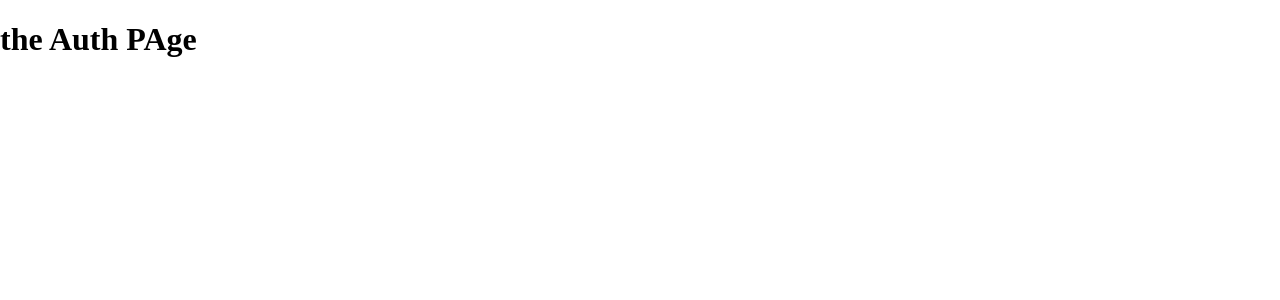
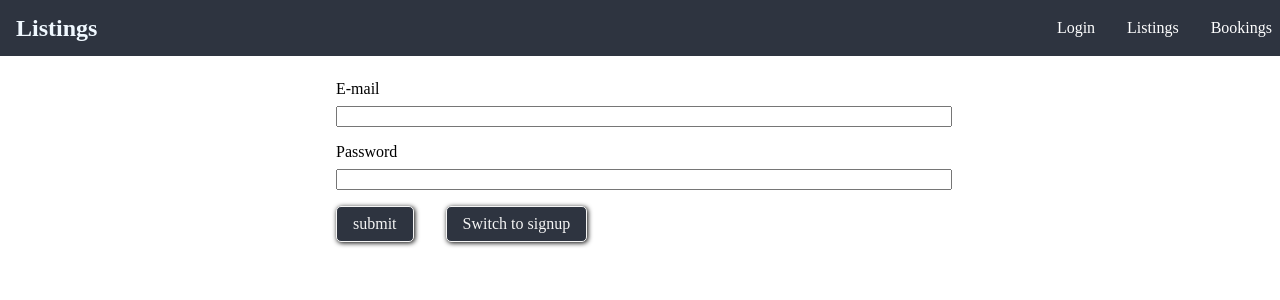
Before and after one commit to rokamba/Listings, a React (Create React App) app in the folder client/: page /auth in a window 1280 px wide. Shown: the top 300 px of the page. Built offline with nearby package versions, Linux system fonts and the light colour scheme.

Commit message:
updated the login

```diff
--- a/client/src/App.css
+++ b/client/src/App.css
@@ -0,0 +1,3 @@
+.content {
+  margin: 4rem 2.5rem ;
+}
--- a/client/src/App.js
+++ b/client/src/App.js
@@ -1,21 +1,46 @@
-import React from 'react';
+import React, {Component} from 'react';
 import './App.css';
 import {BrowserRouter, Route, Redirect, Switch} from 'react-router-dom'
 import Auth from './pages/Auth';
 import Listings from './pages/Listings';
 import Bookings from './pages/Bookings';
+import NavBar from './components/NavBar/NavBar';
+import Authentication from './context/authentication';
 
-function App() {
+class App extends Component{
+  state = {
+    token: null,
+    userId:null
+  };
+
+  login = (token,userId, tokenExpiration) =>{
+    this.setState({token: token, userId:userId});
+
+  }
+  logout = () =>{
+    this.setState({token: null, userId:null});
+
+  }
+  render(){
   return (
     <BrowserRouter>
+    <React.Fragment>
+    <NavBar/>
+    <Authentication.Provider value = {{token: this.state.token, userId:this.state.userId, login: this.login, logout: this.logout}}>
+    <main className='content'>
     <Switch>
     <Redirect from="/" to ="/auth" exact/>
     <Route path='/auth' component = {Auth}></Route>
     <Route path='/listing' component = {Listings}></Route>
     <Route path='/bookings' component = {Bookings}></Route>
     </Switch>
+    </main>
+    </Authentication.Provider>
+    </React.Fragment>
+
     </BrowserRouter>
   );
 }
+}
 
 export default App;
--- a/client/src/components/NavBar/NavBar.js
+++ b/client/src/components/NavBar/NavBar.js
@@ -1,18 +1,36 @@
 import React from 'react'
 import {NavLink} from 'react-router-dom';
+import Authentication from '../../context/authentication';
+import './NavBarStyle.css'
 
-const navBar = props =>{
-    <header>
+const navBar = props =>(
+    <Authentication.Consumer>
+        {context =>{
+            return(
+            <header className='navigation'>
             <div className='main-nav-log'>
-            <h1>
+                <h1>Listings</h1>
+             </div>
 
-            </h1>
                 <nav className='main-nav-item'>
-                <li><NavLink to="/auth">Login</NavLink></li>
+                    <ul>
+                        {!context.token &&(
+                    <li><NavLink to="/auth">Login</NavLink></li>)}
+
                     <li><NavLink to="/listing">Listings</NavLink></li>
+
+
                     <li><NavLink to="/bookings">Bookings</NavLink></li>
+                    </ul>
                 </nav>
 
-        </div>
+
         </header>
-}
+            );
+
+        }}
+
+    </Authentication.Consumer>
+);
+
+export default navBar;
--- /dev/null
+++ b/client/src/components/NavBar/NavBarStyle.css
@@ -0,0 +1,49 @@
+.navigation {
+    position: fixed;
+    left: 0;
+    top: 0;
+    width: 100%;
+    height: 3.5rem;
+    background-color:#2e3440 ;
+    padding: 0 1rem;
+    display: flex;
+    align-items: center;
+    justify-content: space-between;
+}
+
+.main-nav-log h1{
+    margin: 0;
+    font-size: 1.5rem;
+    color: aliceblue;
+
+
+}
+
+.main-nav-item {
+    margin-left: 1.5rem;
+    margin-right: .5rem;
+}
+
+.main-nav-item ul {
+    display: flex;
+    list-style: none;
+    margin: 0;
+    padding: 0;
+}
+
+.main-nav-item li{
+    margin: 0 1rem;
+
+}
+
+.main-nav-item a {
+    text-decoration: none;
+    color: white;
+}
+
+.main-nav-item a:hover,
+.main-nav-item a:active
+.main-nav-item a.active{
+    color:#434c5e ;
+
+}
--- /dev/null
+++ b/client/src/context/authentication.js
@@ -0,0 +1,7 @@
+import React from 'react'
+export default React.createContext({
+    token:null,
+    userId:null,
+    login:(token, userId,tokenExpiration)=>{},
+    logout:() =>{}
+});
--- /dev/null
+++ b/client/src/pages/Auth.css
@@ -0,0 +1,34 @@
+.auth-form {
+    width: 40rem;
+    max-width: 80%;
+    margin: 5rem auto;
+}
+
+.form label, .form input{
+    width: 100%;
+    display: block;
+}
+
+.form label{
+    margin-bottom: .5rem;
+}
+.form {
+    margin: 1rem;
+}
+
+.form-action button {
+    background:#2e3440;
+    color: whitesmoke;
+    font: inherit;
+    border: 1px solid;
+    border-radius: 5px;
+    padding: 0.5rem 1rem;
+    margin: 0 1rem;
+    box-shadow: 1px 1px 5px black;
+    cursor: pointer;
+}
+
+.form-action button:hover,
+.form-action button:active{
+    background-color: #434c5e;
+}
--- a/client/src/pages/Auth.js
+++ b/client/src/pages/Auth.js
@@ -1,7 +1,106 @@
-import React from 'react'
+import React, { Component } from 'react';
 
-export default function Auth() {
+import './Auth.css'
+import Authentication from '../context/authentication';
+
+class Auth extends Component{
+
+  state = {
+    isLogin: true
+  };
+
+  static contextType = Authentication;
+
+  constructor(props){
+    super(props);
+    this.emailEl = React.createRef();
+    this.passwordEl =React.createRef();
+
+  };
+
+  switchModeHandler = () => {
+    this.setState(prevState => {
+      return { isLogin: !prevState.isLogin };
+    });
+  };
+
+   loginHandler =(event) =>{
+     event.preventDefault();
+
+     const email = this.emailEl.current.value;
+     const password = this.passwordEl.current.value;
+
+     if(email.trim().length ===0 || password.trim().length ===0){
+       return;
+     }
+
+     let requestBody = {
+      query: `
+        query {
+          login(email: "${email}", password: "${password}") {
+            userId
+            token
+            tokenExpiration
+          }
+        }
+      `
+    };
+    if (!this.state.isLogin) {
+      requestBody = {
+        query: `
+          mutation {
+            createUser(userInput: {email: "${email}", password: "${password}"}) {
+              _id
+              email
+            }
+          }
+        `
+      };
+    }
+
+     fetch('http://localhost:3001/graphql',{
+       method: 'POST',
+       body:JSON.stringify(requestBody),
+       headers:{
+         'Content-Type': 'application/json'
+       }
+
+     }).then(res =>{
+      if (res.status !== 200 && res.status !== 201){
+        throw new Error('Failed!');
+      }
+      return res.json();
+    })
+    .then(resData =>{
+      if (resData.data.login.token){
+        this.context.login(resData.data.login.token, resData.data.login.userId, resData.data.login.tokenExpiration);
+      }
+
+    })
+    .catch(err =>{
+      console.log(err)
+    });
+
+  };
+
+  render(){
   return (
-    <h1> the Auth PAge</h1>
+    <form className="auth-form" onSubmit={this.loginHandler}>
+      <div className='form'>
+        <label htmlFor='email'>E-mail</label>
+        <input type ="email" id='email' ref ={this.emailEl}/>
+        </div>
+        <div className='form'>
+          <label htmlFor='password'>Password</label>
+          <input type ="password" id='password'ref={this.passwordEl}/>
+        </div>
+        <div className='form-action'>
+        <button type='submit'>submit</button>
+        <button type ="button" onClick={this.switchModeHandler}>Switch to {this.state.isLogin ? 'signup': 'Login'}</button>
+
+        </div>
+    </form>
   )
+  }
 }
+ export default Auth;
--- a/client/src/pages/Bookings.js
+++ b/client/src/pages/Bookings.js
@@ -2,6 +2,6 @@ import React from 'react'
 
 export default function Bookings() {
   return (
-    <h1> the Auth PAge</h1>
+    <h1> Bookings</h1>
   )
 }
--- a/client/src/pages/Listings.js
+++ b/client/src/pages/Listings.js
@@ -2,6 +2,6 @@ import React from 'react'
 
 export default function Listings() {
   return (
-    <h1> the Auth PAge</h1>
+    <h1> Listings</h1>
   )
 }
```
Lines whose indentation alone changed are shown as unchanged.
